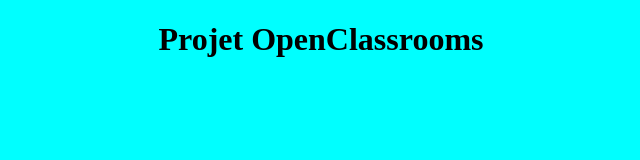
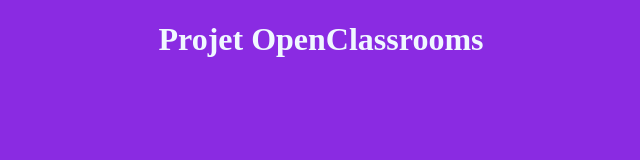
Before and after one commit to AudreyDev596/OpenclassroomProject, a plain HTML site: page index.html in a window 1280 px wide. Shown: the whole page, without its empty margins (319-959 px from the left). Drawn offline with Linux system fonts and the light colour scheme.

Commit message:
modification couleur du background et du texte

```diff
--- a/index.html
+++ b/index.html
@@ -5,7 +5,7 @@
 <title>Untitled Document</title>
 </head>
 
-<body style="background-color: aqua">
-	<h1 style="text-align: center">Projet OpenClassrooms</h1>
+<body style="background-color: blueviolet">
+	<h1 style="text-align: center; color: aliceblue">Projet OpenClassrooms</h1>
 </body>
 </html>
```
